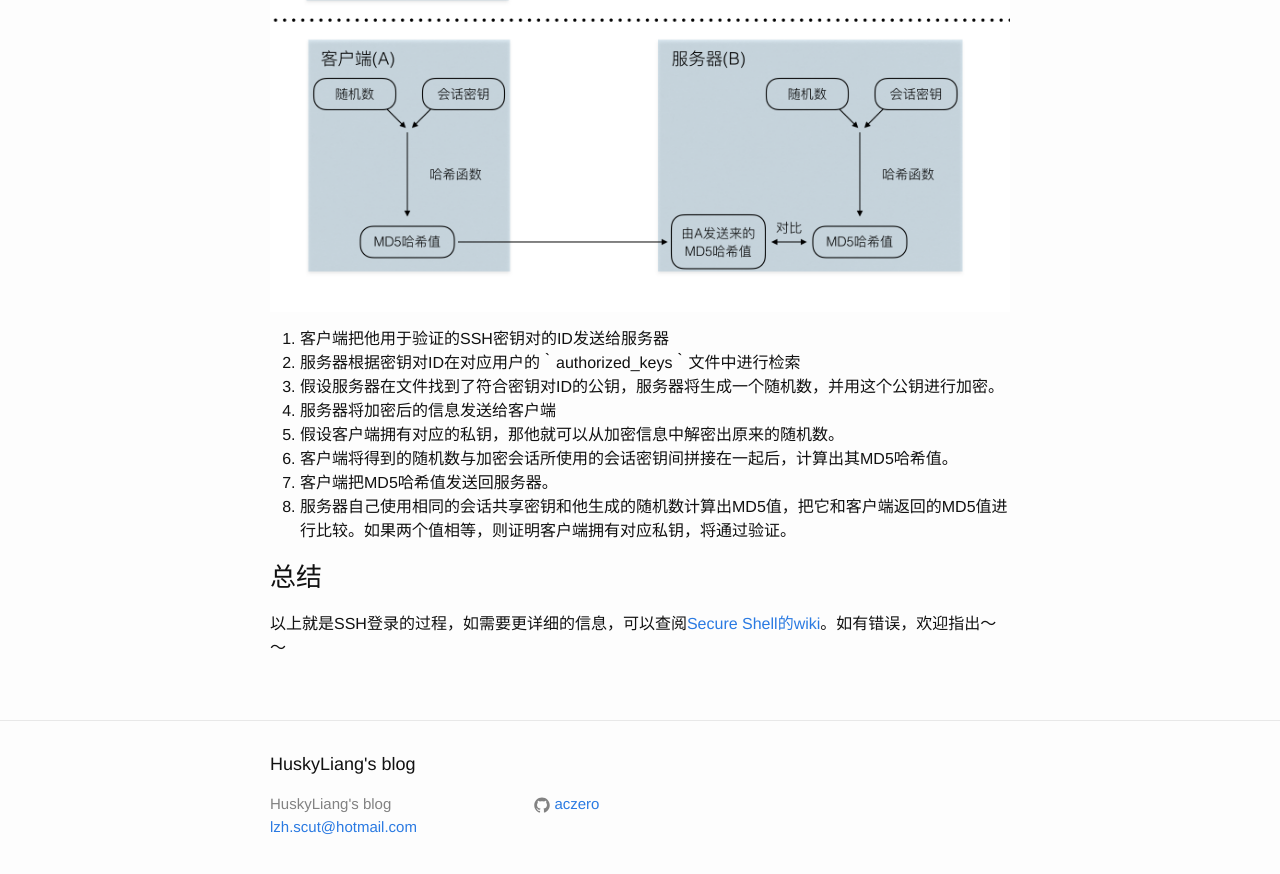
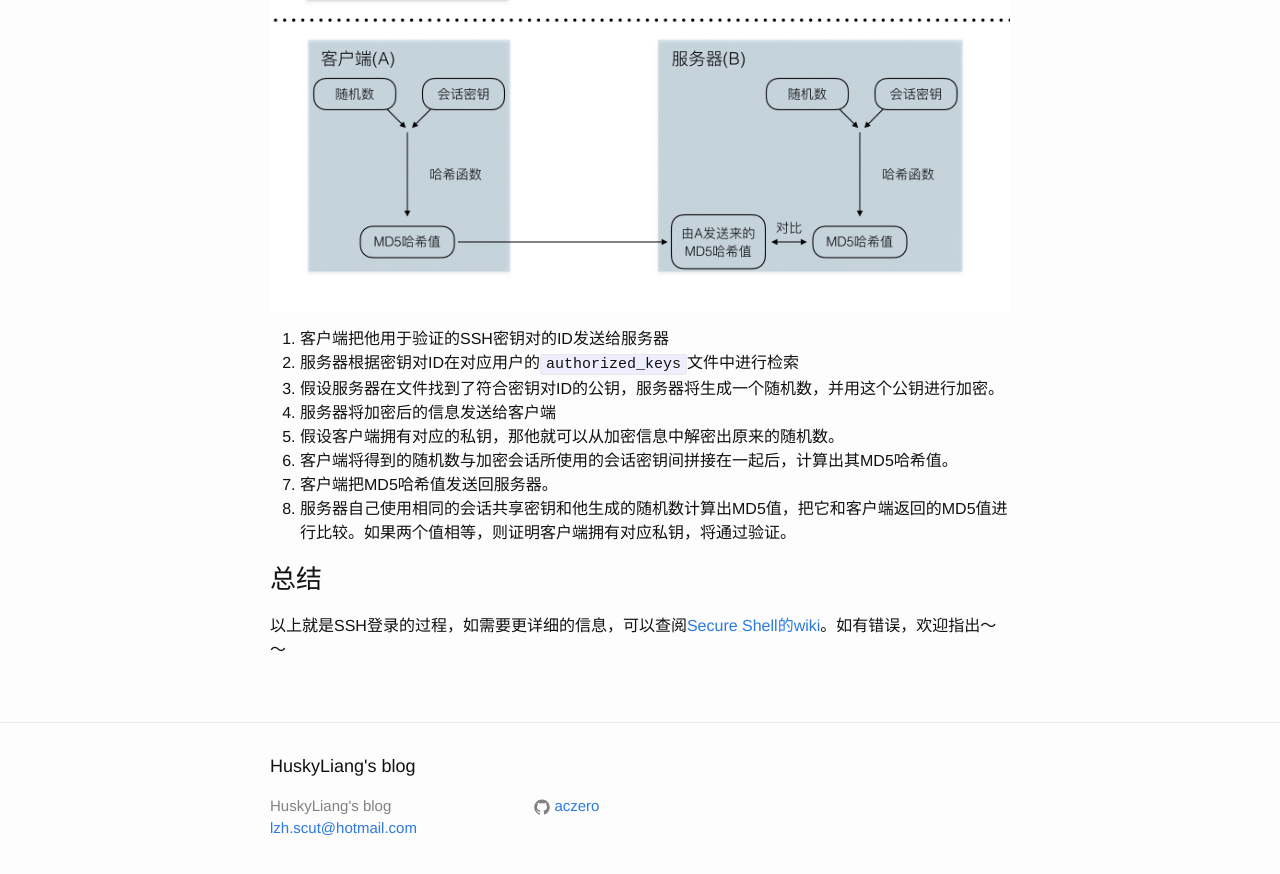
Before and after one commit to ACzero/aczero.github.io, a Jekyll site: the page built from _posts/2016-02-20-an-illustration-on-how-ssh-login.md, in a window 1280 px wide and 900 px high, scrolled down 7491 px. Shown: the top 874 px of the window. Built offline with Jekyll 4.4.1, drawn with Linux system fonts in a browser that asks for light colours.

Commit message:
correct a format mistake

```diff
--- a/_posts/2016-02-20-an-illustration-on-how-ssh-login.md
+++ b/_posts/2016-02-20-an-illustration-on-how-ssh-login.md
@@ -105,7 +105,7 @@ SSH密钥对验证的步骤如下：
 ![]({{ sites }}/assets/2016-02-20/10.png)
 
 1. 客户端把他用于验证的SSH密钥对的ID发送给服务器
-2. 服务器根据密钥对ID在对应用户的｀authorized_keys｀文件中进行检索
+2. 服务器根据密钥对ID在对应用户的`authorized_keys`文件中进行检索
 3. 假设服务器在文件找到了符合密钥对ID的公钥，服务器将生成一个随机数，并用这个公钥进行加密。
 4. 服务器将加密后的信息发送给客户端
 5. 假设客户端拥有对应的私钥，那他就可以从加密信息中解密出原来的随机数。
```
